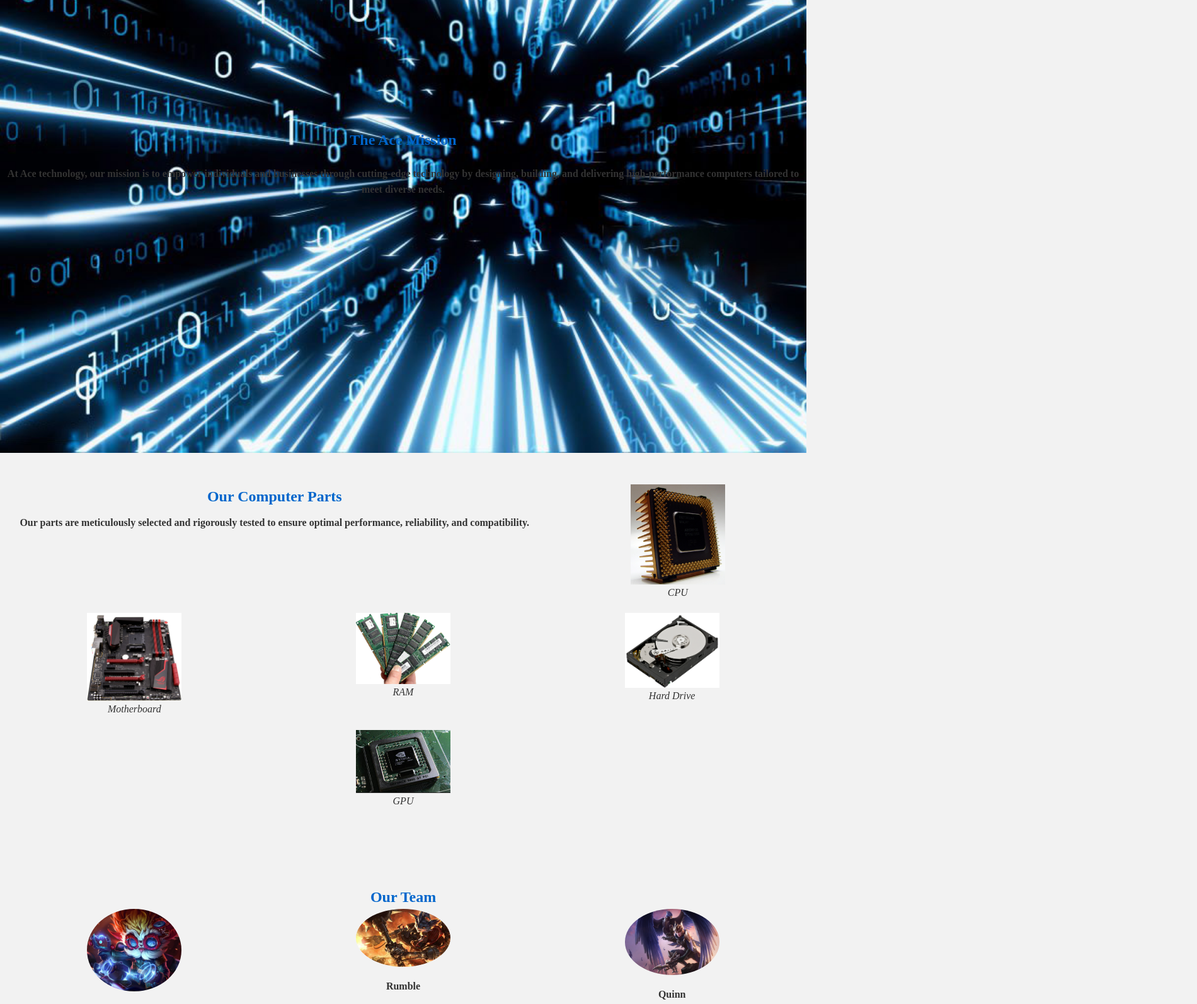
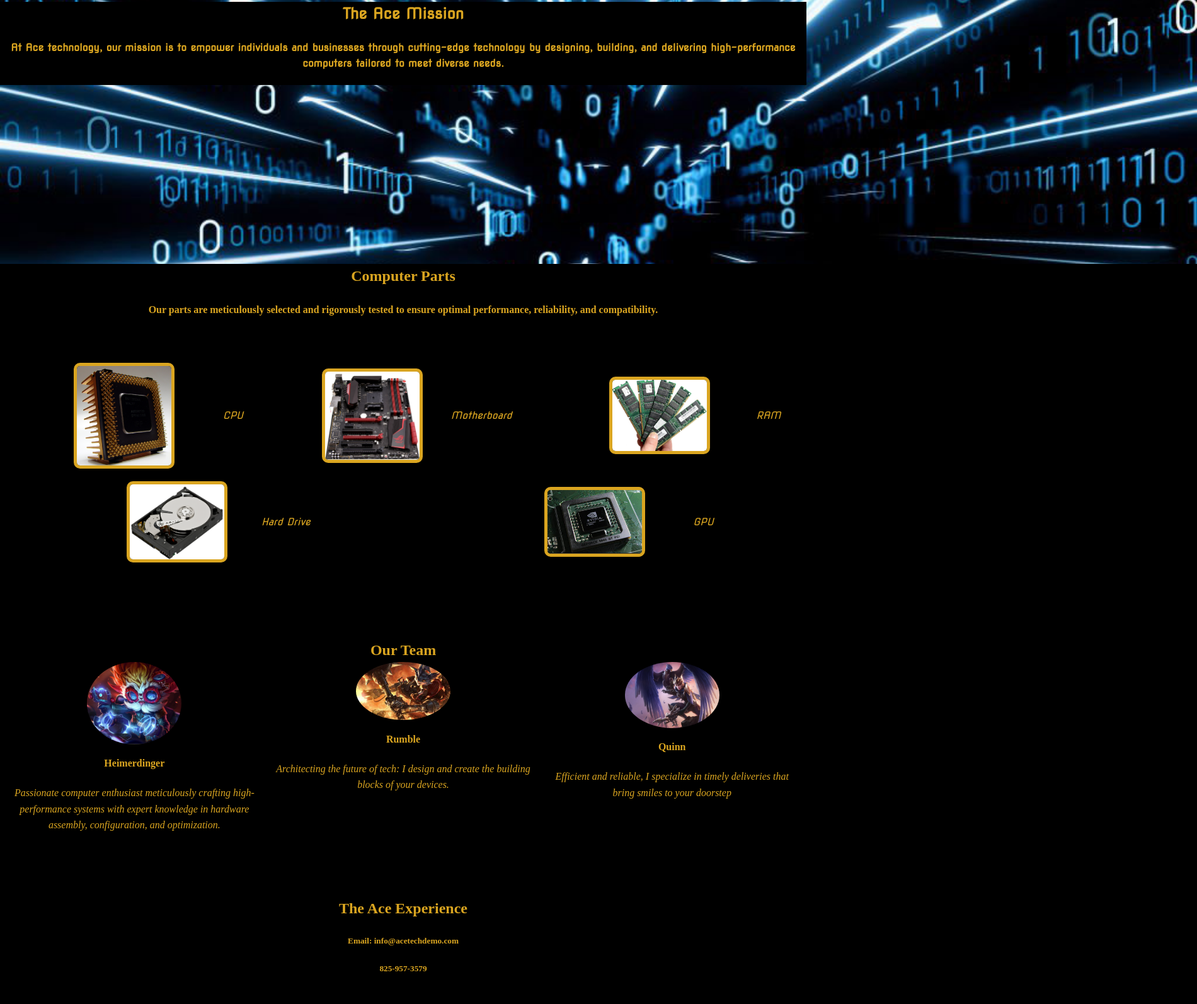
Before and after one commit to NoGamertagIV/Ace-, a plain HTML site: page index.html in a window 1280 px wide. Shown: the part 331-1925 px from the top of the page at 63% size, 1900 px wide, since content can reach past the window. Drawn offline with Linux system fonts and the light colour scheme; a web font is replaced by a local one.

Commit message:
Add files via upload

```diff
--- a/index.html
+++ b/index.html
@@ -3,13 +3,17 @@
   <head>
     <title>Ace Technologies</title>
     <link rel="stylesheet" href="./styles/styles.css">
+    <link rel="preconnect" href="https://fonts.googleapis.com">
+    <link rel="preconnect" href="https://fonts.gstatic.com" crossorigin>
+    <link href="https://fonts.googleapis.com/css2?family=Emblema+One&family=Lora&family=Nova+Square&display=swap" rel="stylesheet">
+    <meta name="viewport" content="width=device-width, initial-scale=1.0">
     <meta charset="UTF-8">
   </head>
 
     <body>
         <header>
 
-            <img src="./images/Ace.png" alt="ace technology logo">
+            <img src="./images/ace.png" alt="ace technology logo">
 
 
             <nav>
@@ -28,32 +32,34 @@
         </hgroup>
     </section>
 
+    <hgroup>
+        <h2> Computer Parts</h2>
+        <h4> Our parts are meticulously selected and rigorously tested to ensure optimal performance, reliability, and compatibility.</h4>
+    </hgroup>
+
     <section id="parts">
-        <hgroup>
-            <h2>Our Computer Parts</h2>
-            <h4> Our parts are meticulously selected and rigorously tested to ensure optimal performance, reliability, and compatibility.</h4>
-        </hgroup>
-        <figure class="peices">
-            <img src="./images/CPU.png" alt="Picture of central processing Unit or CPU.">
+
+        <figure class="pieces">
+            <img src="./images/cpu.png" alt="Picture of central processing Unit or CPU.">
             <figcaption>CPU</figcaption>
         </figure>
 
-        <figure class="peices">
+        <figure class="pieces">
             <img src="./images/motherboard.png" alt="Picture of a Motherboard.">
             <figcaption>Motherboard</figcaption>
         </figure>
 
-        <figure class="peices">
+        <figure class="pieces">
             <img src="./images/ram.png" alt="Picture of Random-Access Memory or RAM.">
             <figcaption>RAM</figcaption>
         </figure>
 
-        <figure class="peices">
+        <figure class="pieces">
             <img src="./images/hard drive.png" alt="Picture of Hard Drive.">
             <figcaption>Hard Drive</figcaption>
         </figure>
 
-        <figure class="peices">
+        <figure class="pieces">
             <img src="./images/gpu.png" alt="Picture of graphics processing unit or GPU.">
             <figcaption>GPU</figcaption>
         </figure>
@@ -64,19 +70,19 @@
         <h2>Our Team</h2>
         <div id="team">
             <figure>
-                <img src="./images/Heimer.png" alt="picture of heimerdinger from league of legends.">
+                <img src="./images/heimer.png" alt="picture of heimerdinger from league of legends.">
                 <h4>Heimerdinger</h4>
                 <figcaption>Passionate computer enthusiast meticulously crafting high-performance systems with expert knowledge in hardware assembly, configuration, and optimization.</figcaption>
             </figure>
 
             <figure>
-                <img src="./images/Rumble.png" alt="picture of rumble from leage of legends.">
+                <img src="./images/rumble.png" alt="picture of rumble from leage of legends.">
                 <h4>Rumble</h4>
                 <figcaption>Architecting the future of tech: I design and create the building blocks of your devices.</figcaption>
             </figure>
 
             <figure>
-                <img src="./images/Quinn.png" alt="picture of quinn from league of legends.">
+                <img src="./images/quinn.png" alt="picture of quinn from league of legends.">
                 <h4>Quinn</h4>
                 <figcaption>Efficient and reliable, I specialize in timely deliveries that bring smiles to your doorstep</figcaption>
             </figure>
@@ -85,7 +91,7 @@
     </section>
 
     <section id="contact">
-        <div>
+        <div id="info">
             <h2>The Ace Experience</h2>
             <h5>Email: info@acetechdemo.com</h5>
             <h5>825-957-3579</h5>
--- a/styles/styles.css
+++ b/styles/styles.css
@@ -1,4 +1,4 @@
-body, h1, h2, h3, p, ul, figure, figcaption {
+body, h1, h2, h3, p, ul, figure, figcaption, section, div{
   margin: 0;
   padding: 0;
 }
@@ -11,7 +11,7 @@ body {
   font-size: 16px;
   line-height: 1.6;
   color: black;
-  background-color: #f2f2f2;
+  background-color: black;
 }
 
 header {
@@ -52,6 +52,7 @@ nav ul li {
   margin: 0 10px;
   text-align: center;
   justify-content: center;
+  font-family: 'Nova Square', sans-serif;
 }
 
 nav a {
@@ -66,26 +67,40 @@ section {
 }
 
 #mission {
-  position: relative;
-  height: 100vh;
-  background-image: url(../images/Tech\ background.jpg);
+  background-image: url(../images/tech-background.jpg);
   background-repeat: no-repeat;
   background-size: cover;
   display: flex;
+  width: 1900px;
+  min-height: 500px;
   align-items: center;
   justify-content: center;
+  margin: 0 auto;
+  overflow: hidden;
+  font-family: 'Nova Square', sans-serif;
+}
+
+#mission hgroup {
+  background-color: black;
+  width: 100%;
+  z-index: 10;
 }
 
 #mission .content {
+  position: absolute;
+  top: 50%;
+  left: 50%;
+  transform: translate(-50%, -50%);
   text-align: center;
+  z-index: 2;
 }
 
 h2 {
-  color: #0066cc;
+  color: goldenrod
 }
 
 h4 {
-  color: #333;
+  color: goldenrod;
 }
 
 hgroup{
@@ -106,6 +121,9 @@ figcaption {
   display: flex;
   flex-wrap: wrap;
   justify-content: space-around;
+  background-color: black;
+  font-family: 'Nova Square', sans-serif;
+
 }
 
 #parts hgroup {
@@ -114,8 +132,12 @@ figcaption {
 
 #parts figure {
   flex: 0 1 calc(27%);
-  margin-bottom: 20px;
+
   text-align: center;
+}
+
+#parts figure figcaption {
+  color: goldenrod;
 }
 
 #parts img {
@@ -130,6 +152,17 @@ figcaption {
   width: 100%;
   display: block;
   margin: 0 auto;
+  border: 5px solid goldenrod;
+  border-radius: 10px 10px;
+}
+
+.pieces img {
+ border: 25px solid goldenrod;
+}
+
+#members h2 {
+  background-color: black;
+
 }
 
 #parts h4 {
@@ -141,6 +174,8 @@ figcaption {
 #team {
   display: flex;
   justify-content: space-between;
+  background-color: black;
+
 }
 
 #team figure {
@@ -148,6 +183,11 @@ figcaption {
   text-align: center;
   margin: 0 10px;
 }
+
+#team figure figcaption {
+  color: goldenrod;
+}
+
 #team img {
   width: 100%;
   max-width: 150px;
@@ -163,6 +203,10 @@ figcaption {
 
 #contact {
   text-align: center;
+  background-color: black;
+}
+#info {
+  color: goldenrod;
 }
 
 footer {
```
Also changed, not shown: images/ace.png (added), images/cpu.png (added), images/heimer.png (added), images/quinn.png (added), images/rumble.png (added), images/tech-background.jpg (added).
